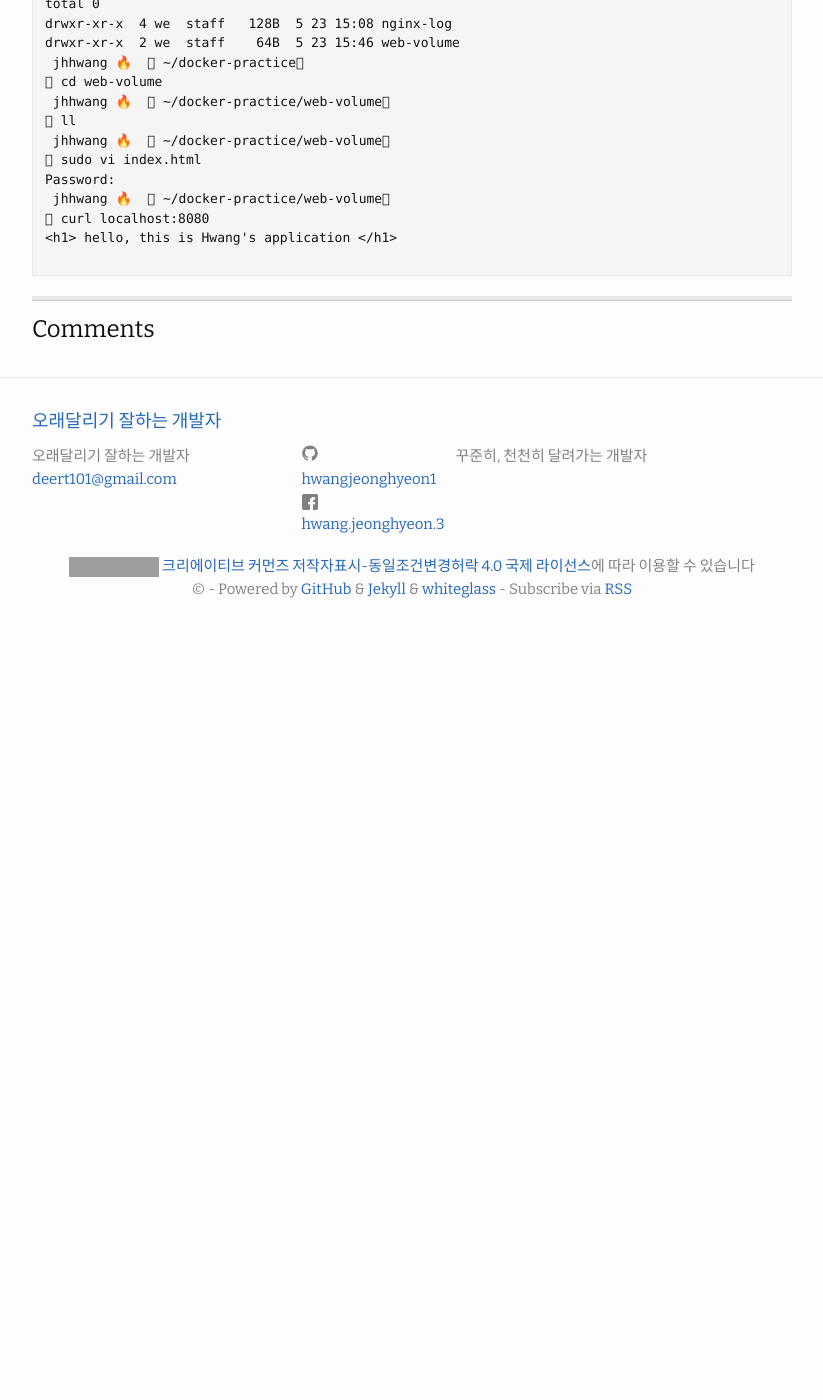
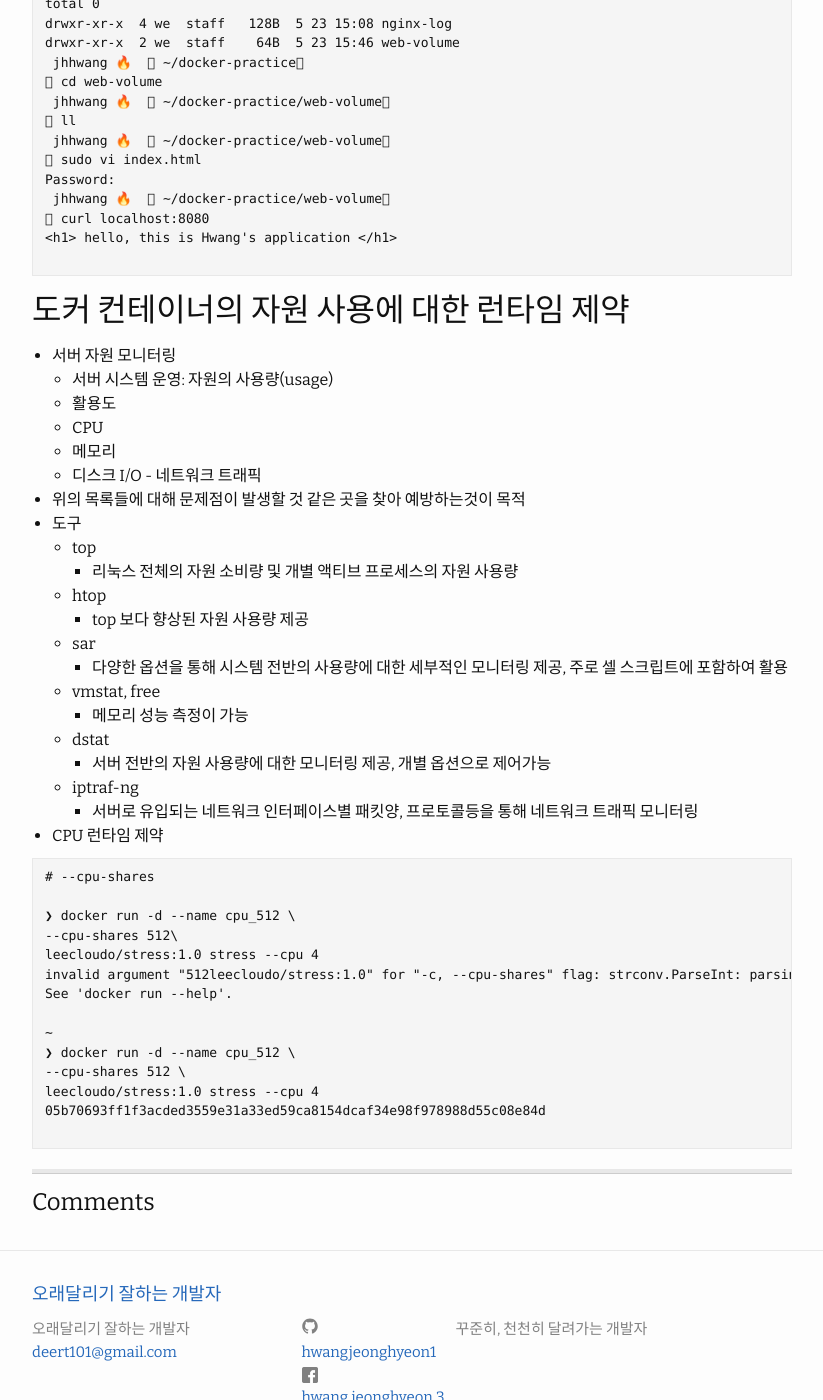
Before and after one commit to HWANGJEONGHYEON1/HWANGJEONGHYEON1.github.io, a Jekyll site: the page built from _posts/2022-05-23-docker-container-6.md, in a window 1280 px wide and 1400 px high, scrolled down 1285 px. Shown: the whole window, without its empty margins (228-1051 px from the left). Built offline with Jekyll 4.4.1, drawn with Linux system fonts in a browser that asks for light colours; comment, search, counter and statistics services are not loaded; before the commit the page ends 1915 px from its top, so only the background shows below that; grey boxes are pictures that could not be loaded.

Commit message:
[docs] docker-container-6

````diff
--- a/_posts/2022-05-23-docker-container-6.md
+++ b/_posts/2022-05-23-docker-container-6.md
@@ -70,3 +70,44 @@ Password:
 <h1> hello, this is Hwang's application </h1>
 
 ```
+
+## 도커 컨테이너의 자원 사용에 대한 런타임 제약
+- 서버 자원 모니터링
+    - 서버 시스템 운영: 자원의 사용량(usage)
+    - 활용도
+    - CPU
+    - 메모리
+    - 디스크 I/O
+    - 네트워크 트래픽
+- 위의 목록들에 대해 문제점이 발생할 것 같은 곳을 찾아 예방하는것이 목적
+- 도구
+    - top
+        - 리눅스 전체의 자원 소비량 및 개별 액티브 프로세스의 자원 사용량
+    - htop
+        - top 보다 향상된 자원 사용량 제공
+    - sar
+        - 다양한 옵션을 통해 시스템 전반의 사용량에 대한 세부적인 모니터링 제공, 주로 셀 스크립트에 포함하여 활용
+    - vmstat, free
+        - 메모리 성능 측정이 가능
+    - dstat
+        - 서버 전반의 자원 사용량에 대한 모니터링 제공, 개별 옵션으로 제어가능
+    - iptraf-ng
+        - 서버로 유입되는 네트워크 인터페이스별 패킷양, 프로토콜등을 통해 네트워크 트래픽 모니터링
+- CPU 런타임 제약
+
+```
+# --cpu-shares
+
+❯ docker run -d --name cpu_512 \
+--cpu-shares 512\
+leecloudo/stress:1.0 stress --cpu 4
+invalid argument "512leecloudo/stress:1.0" for "-c, --cpu-shares" flag: strconv.ParseInt: parsing "512leecloudo/stress:1.0": invalid syntax
+See 'docker run --help'.
+
+~
+❯ docker run -d --name cpu_512 \
+--cpu-shares 512 \
+leecloudo/stress:1.0 stress --cpu 4
+05b70693ff1f3acded3559e31a33ed59ca8154dcaf34e98f978988d55c08e84d
+
+```
````
